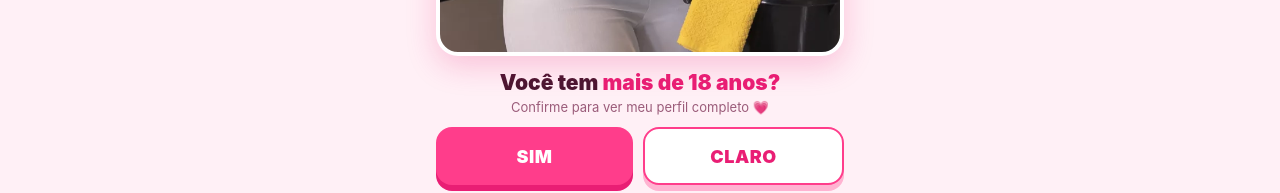
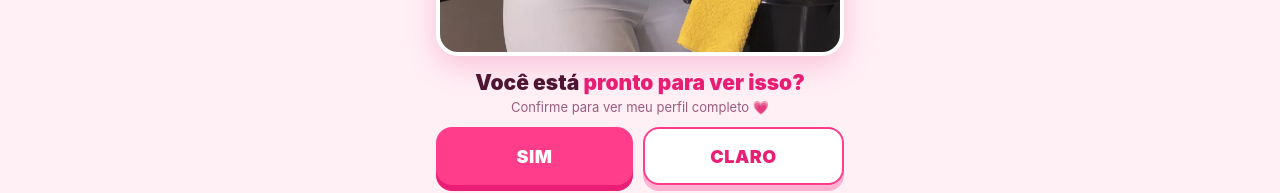
Before and after one commit to kelvinpiffer/projeto-kelvin, a plain HTML site: page index.html in a window 1280 px wide. Shown: the part 577-770 px from the top of the page. Drawn offline with Linux system fonts and the light colour scheme.

Commit message:
Troca pergunta inicial para 'Você está pronto para ver isso?'
Co-Authored-By: Claude Opus 5.5 <noreply@anthropic.com>

```diff
--- a/index.html
+++ b/index.html
@@ -150,7 +150,7 @@ button{font:inherit;border:0;cursor:pointer}
 var C = {
   name:     'Duda Lima',
   handle:   '@dudalima',
-  question: 'Você tem <span>mais de 18 anos?</span>',
+  question: 'Você está <span>pronto para ver isso?</span>',
   sub:      'Confirme para ver meu perfil completo 💗',
   btn1:     'SIM',
   btn2:     'CLARO',
```
